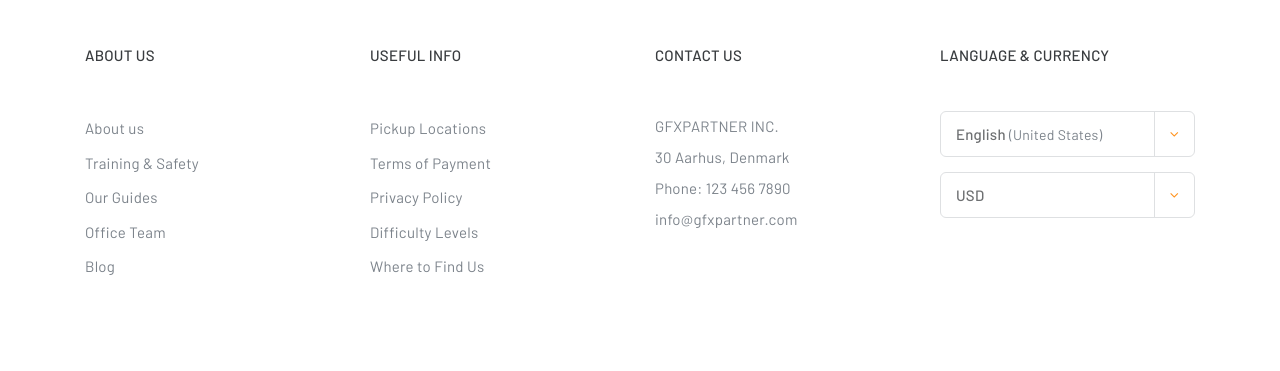
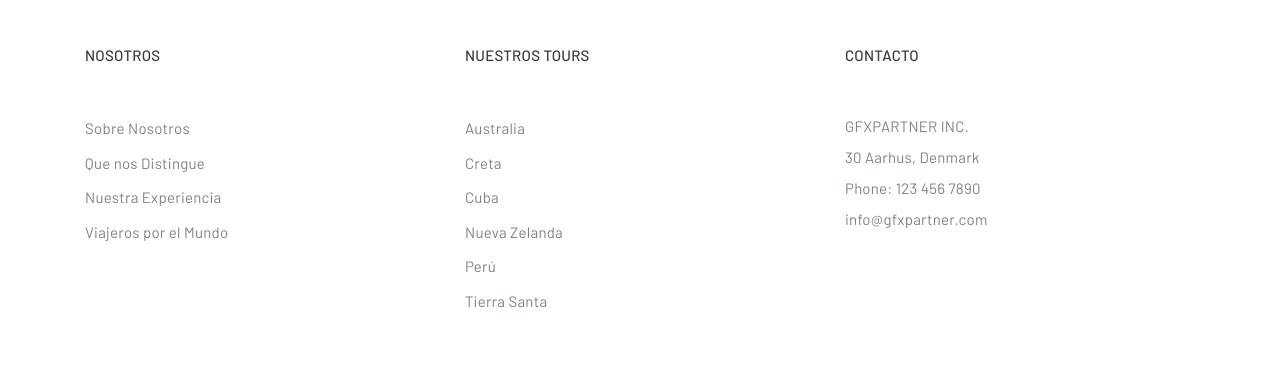
Before and after one commit to erickcasme/frolicstatic, a website: page src/attractions-single-calendario.html in a window 1280 px wide. Shown: the part 2620-2991 px from the top of the page. Drawn offline with nearby package versions, Linux system fonts and the light colour scheme.

Commit message:
calendario

```diff
--- a/src/attractions-single-calendario.html
+++ b/src/attractions-single-calendario.html
@@ -127,7 +127,7 @@
           <li><a href="payment.html">PAYMENT</a></li>
         </ul>-->
       </li>
-      <li class="nav-item"><a class="nav-link" href="contact.html">CONTACTO</a></li>
+      <li class="nav-item"><a class="nav-link" href="#">CONTACTO</a></li>
     </ul>
   </nav>
     <!-- end navbar -->
@@ -179,7 +179,7 @@
               <div class="card-header" id="headingTwo"> <a class="collapsed" data-toggle="collapse" href="#collapseTwo"> ABRIL</a> </div>
               <div id="collapseTwo" class="collapse" data-parent="#accordion">
                 <div class="card-body">
-				 <p><strong>19 - 27 de Abril: </strong> Creta, Histotia, Belleza y Aventura  <a href="#">Ver viaje</a> </p>
+				 <p><strong>19 - 27 de Abril: </strong> Creta, Historia, Belleza y Aventura  <a href="tours-single-creta.html">Ver viaje</a> </p>
                </div>
                 <!-- end card-body -->
               </div>
@@ -190,7 +190,7 @@
               <div class="card-header" id="headingThree"> <a class="collapsed" data-toggle="collapse" href="#collapseThree"> MAYO</a> </div>
               <div id="collapseThree" class="collapse" data-parent="#accordion">
                 <div class="card-body">
-					 <p><strong>1 - 9 de Mayo: </strong> Conoce la Esencia de Perú <a href="#">Ver viaje</a> </p>
+					 <p><strong>1 - 9 de Mayo: </strong> Conoce la Esencia de Perú <a href="tours-single.html">Ver viaje</a> </p>
                </div>
                 <!-- end card-body -->
               </div>
@@ -221,7 +221,7 @@
               <div class="card-header" id="headingAugust"> <a class="collapsed" data-toggle="collapse" href="#collapseAugust"> AGOSTO</a> </div>
               <div id="collapseAugust" class="collapse" data-parent="#accordion">
                 <div class="card-body">
-					 <p><strong>8 -16 de Agosto: </strong> Conoce la Esencia de Perú <a href="#">Ver viaje</a> </p>
+					 <p><strong>8 -16 de Agosto: </strong> Conoce la Esencia de Perú <a href="tours-single.html">Ver viaje</a> </p>
                </div>
                 <!-- end card-body -->
               </div>
@@ -231,7 +231,7 @@
               <div class="card-header" id="headingSeptember"> <a class="collapsed" data-toggle="collapse" href="#collapseSeptember"> SEPTIEMBRE</a> </div>
               <div id="collapseSeptember" class="collapse" data-parent="#accordion">
                 <div class="card-body">
-					 <p><strong>8 - 21 de Septiembre: </strong> Israel: Tierra Santa <a href="#">Ver viaje</a> </p>
+					 <p><strong>8 - 21 de Septiembre: </strong> Israel: Tierra Santa <a href="tours-single-tierrasanta.html">Ver viaje</a> </p>
                </div>
                 <!-- end card-body -->
               </div>
@@ -241,9 +241,9 @@
               <div class="card-header" id="headingOctober"> <a class="collapsed" data-toggle="collapse" href="#collapseOctober"> OCTUBRE</a> </div>
               <div id="collapseOctober" class="collapse" data-parent="#accordion">
                 <div class="card-body">
-					 <p><strong>6 - 12 de Octubre: </strong> Explora Nueva Zelanda <a href="#">Ver viaje</a> </p>
-					 <p><strong>13 - 19 de Octubre: </strong> Australia, viaja, descrubre, disfruta <a href="#">Ver viaje</a> </p>
-					 <p><strong>24 de Octubre - 01 de Noviembre: </strong> Creta, Histotia, Belleza y Aventura <a href="#">Ver viaje</a> </p>
+					 <p><strong>6 - 12 de Octubre: </strong> Explora Nueva Zelanda <a href="tours-single-nueva zelanda.html">Ver viaje</a> </p>
+					 <p><strong>13 - 19 de Octubre: </strong> Australia, Viaja, Descrubre, Disfruta <a href="tours-single-australia.html">Ver viaje</a> </p>
+					 <p><strong>24 de Octubre - 01 de Noviembre: </strong> Creta, Historia, Belleza y Aventura <a href="tours-single-creta.html">Ver viaje</a> </p>
                </div>
                 <!-- end card-body -->
               </div>
@@ -253,7 +253,7 @@
               <div class="card-header" id="headingNovember"> <a class="collapsed" data-toggle="collapse" href="#collapseNovember"> NOVIEMBRE</a> </div>
               <div id="collapseNovember" class="collapse" data-parent="#accordion">
                 <div class="card-body">
-					 <p><strong>5 - 9 de Noviembre: </strong> Creta, Histotia, Belleza y Aventura <a href="#">Ver viaje</a> </p>
+					 <p><strong>5 - 9 de Noviembre: </strong> Creta, Historia, Belleza y Aventura <a href="tours-single-creta.html">Ver viaje</a> </p>
                </div>
                 <!-- end card-body -->
               </div>
@@ -283,30 +283,30 @@
 <footer class="footer">
     <div class="container">
       <div class="row">
-      <div class="col-lg-3 col-md-4">
-        <h5>ABOUT US</h5>
+        <div class="col-lg-4 col-md-4">
+          <h5>NOSOTROS</h5>
           <ul class="footer-menu">
-          <li><a href="#">About us</a></li>
-          <li><a href="#">Training & Safety</a></li>
-          <li><a href="#">Our Guides</a></li>
-          <li><a href="#">Office Team</a></li>
-          <li><a href="#">Blog</a></li>
+            <li><a href="#">Sobre Nosotros</a></li>
+            <li><a href="#">Que nos Distingue</a></li>
+            <li><a href="#">Nuestra Experiencia</a></li>
+            <li><a href="#">Viajeros por el Mundo</a></li>
           </ul>
         </div>
         <!-- end col-3 -->
-      <div class="col-lg-3 col-md-4">
-        <h5>USEFUL INFO</h5>
+        <div class="col-lg-4 col-md-4">
+          <h5>NUESTROS TOURS</h5>
           <ul class="footer-menu">
-          <li><a href="#">Pickup Locations</a></li>
-          <li><a href="#">Terms of Payment</a></li>
-          <li><a href="#">Privacy Policy</a></li>
-          <li><a href="#">Difficulty Levels</a></li>
-          <li><a href="#">Where to Find Us</a></li>
+            <li><a href="#">Australia</a></li>
+            <li><a href="#">Creta</a></li>
+            <li><a href="#">Cuba</a></li>
+            <li><a href="#">Nueva Zelanda</a></li>
+            <li><a href="#">Perú</a></li>
+        <li><a href="#">Tierra Santa</a></li>
           </ul>
         </div>
         <!-- end col-3 -->
-      <div class="col-lg-3 col-md-4">
-        <h5>CONTACT US</h5>
+        <div class="col-lg-4 col-md-4">
+          <h5>CONTACTO</h5>
           <address>
           GFXPARTNER INC.<br>
           30 Aarhus, Denmark<br>
@@ -315,37 +315,37 @@
           </address>
         </div>
         <!-- end col-3 -->
-      <div class="col-lg-3">
-        <h5>LANGUAGE & CURRENCY</h5>
-        <div class="language dropdown selectdrop"> <a href="#" data-toggle="dropdown" class="selection">English <span>(United States)</span><span class="arrow"><i class="fa fa-angle-down"></i></span></a>
+        <!-- <div class="col-lg-3">
+          <h5 style="color: white;">LANGUAGE & CURRENCY</h5> -->
+          <!-- <div class="language dropdown selectdrop"> <a href="#" data-toggle="dropdown" class="selection">English <span>(United States)</span><span class="arrow"><i class="fa fa-angle-down"></i></span></a>
             <ul class="dropdown-menu">
               <li><a>Portugues <span>(Brazil)</span></a></li>
               <li><a>Spanish <span>(Mexican)</span></a></li>
               <li><a>French <span>(France)</span></a></li>
             </ul>
-        </div>
+          </div> -->
           <!-- end language -->
-        <div class="currency dropdown selectdrop"> <a href="#" data-toggle="dropdown" class="selection">USD<span class="arrow"><i class="fa fa-angle-down"></i></span></a>
+          <!-- <div class="currency dropdown selectdrop"> <a href="#" data-toggle="dropdown" class="selection">USD<span class="arrow"><i class="fa fa-angle-down"></i></span></a>
             <ul class="dropdown-menu">
               <li><a>EUR</a></li>
               <li><a>TRY</a></li>
               <li><a>RUB</a></li>
             </ul>
-        </div>
+          </div> -->
           <!-- end currency -->
-      </div>
+        <!-- </div> -->
+
         <!-- end col-3 -->
         <div class="col-12">
           <ul class="social-media">
             <li><a href="#"><i class="fa fa-tripadvisor"></i></a></li>
             <li><a href="#"><i class="fa fa-youtube-play"></i></a></li>
             <li><a href="#"><i class="fa fa-instagram"></i></a></li>
-          <li><a href="#"><i class="fa fa-twitter"></i></a></li>
             <li><a href="#"><i class="fa fa-facebook"></i></a></li>
           </ul>
         </div>
         <!-- end col-12 -->
-      <div class="col-12"> <span class="copyright">&copy; GFXPARTNER</span> </div>
+        <div class="col-12"> <span class="copyright">&copy; VIAJEROS POR EL MUNDO by PTS Travel</span> </div>
         <!-- end col-12 -->
       </div>
       <!-- end row -->
```
Lines whose indentation alone changed are shown as unchanged.
